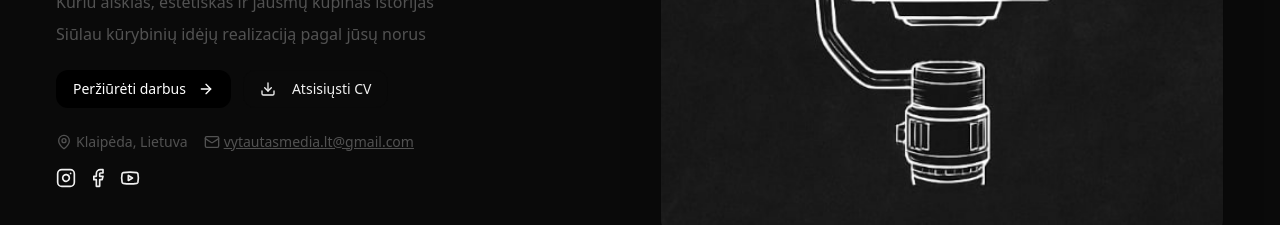
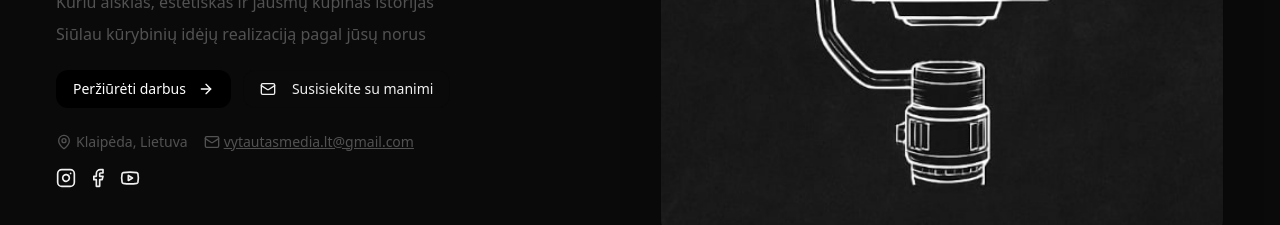
Before and after one commit to vytautasmedia/Vytautas-Portfolio, a React (Vite) app: page / in a window 1280 px wide. Shown: the part 346-571 px from the top of the page. Built offline with nearby package versions, Linux system fonts and the light colour scheme.

Commit message:
Update App.tsx

```diff
--- a/src/App.tsx
+++ b/src/App.tsx
@@ -161,9 +161,19 @@ export default function App() {
                 Siūlau kūrybinių idėjų realizaciją pagal jūsų norus
               </p>
               <div className='mt-6 flex flex-wrap items-center gap-3'>
-                <a href='#projects'><button className='btn btn-primary'>Peržiūrėti darbus <ArrowRight className='ml-1 h-4 w-4' /></button></a>
-                <a href={PROFILE.cvUrl}><button className='btn'><Download className='mr-2 h-4 w-4' />Atsisiųsti CV</button></a>
-              </div>
+  <a href='#projects'>
+    <button className='btn btn-primary'>
+      Peržiūrėti darbus <ArrowRight className='ml-1 h-4 w-4' />
+    </button>
+  </a>
+
+  <a href='#contact'>
+    <button className='btn'>
+      <Mail className='mr-2 h-4 w-4' />
+      Susisiekite su manimi
+    </button>
+  </a>
+</div>
               <div className='mt-6 flex items-center gap-4 text-sm text-neutral-600 dark:text-neutral-300'>
                 <div className='flex items-center gap-1'><MapPin className='h-4 w-4' /> {PROFILE.location}</div>
                 <div className='flex items-center gap-1'><Mail className='h-4 w-4' /> <a href={`mailto:${PROFILE.email}`} className='underline'>{PROFILE.email}</a></div>
```
